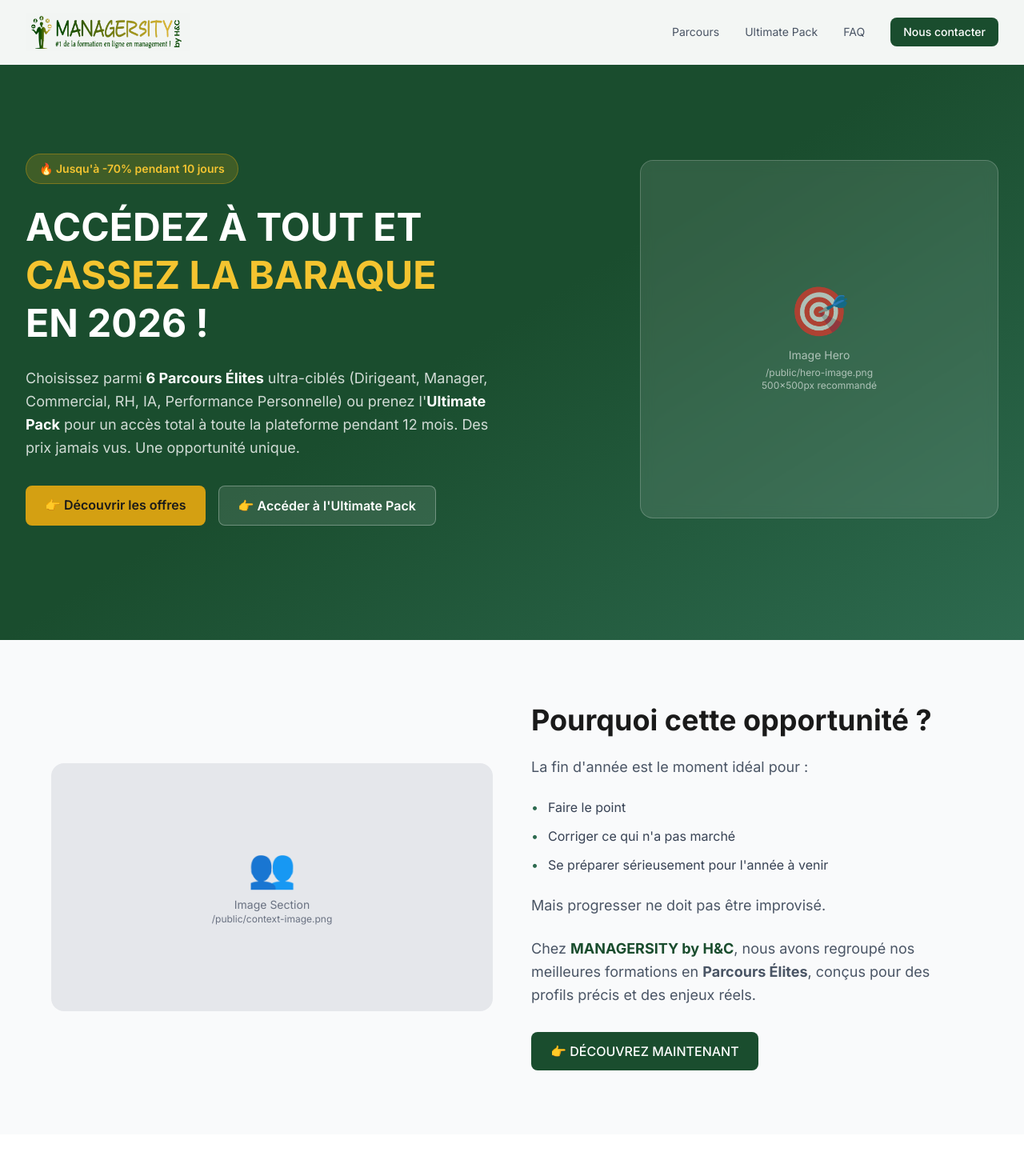
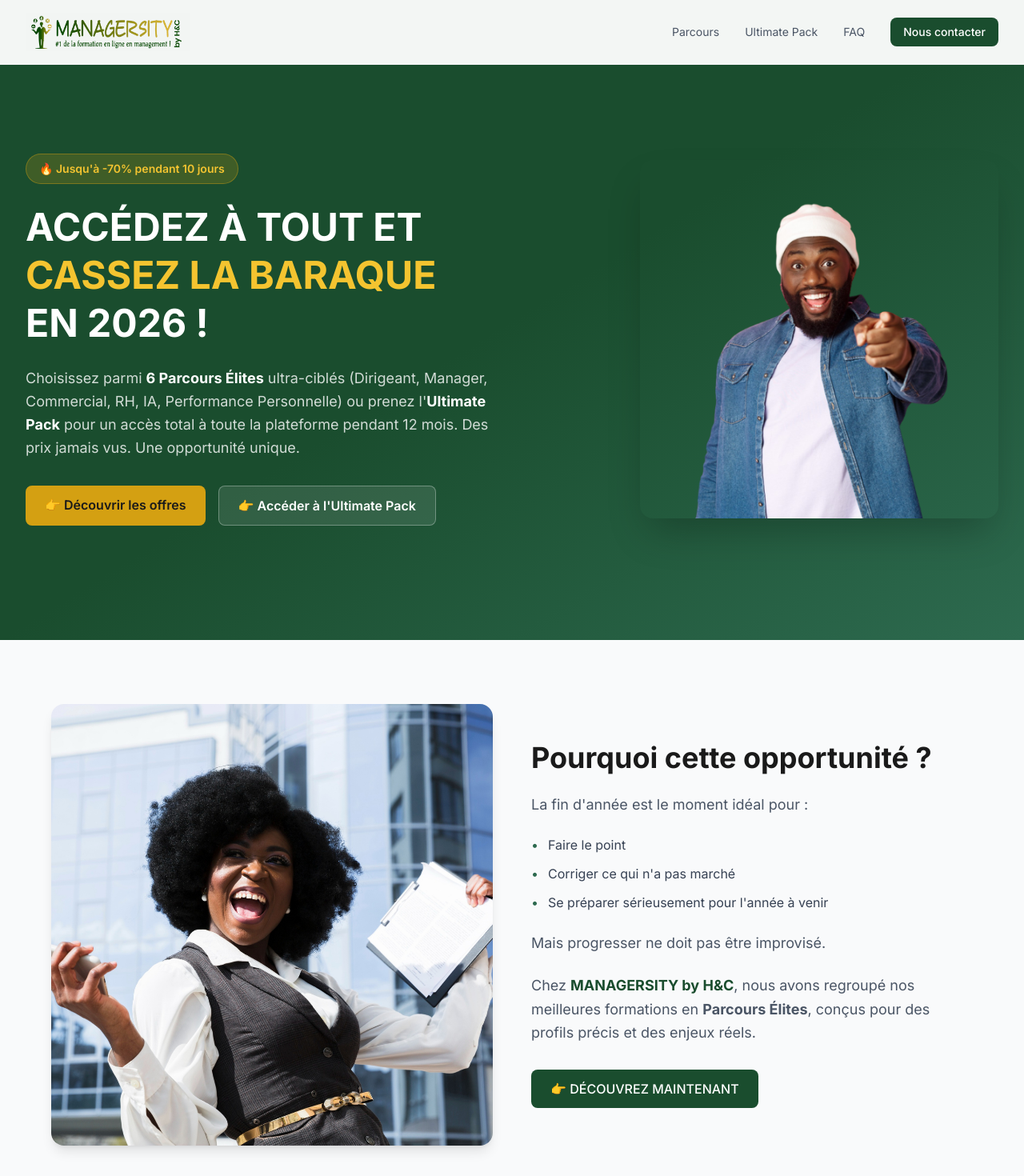
Before and after one commit to Managersity/managersity-landing, a Next.js app: page / in a window 1280 px wide. Shown: the top 1470 px of the page at 80% size. Built offline with nearby package versions, Linux system fonts and the light colour scheme.

Commit message:
Remplacer les images placeholders par des vrais images

```diff
--- a/src/app/page.tsx
+++ b/src/app/page.tsx
@@ -308,16 +308,15 @@
               </div>
             </div>
 
-            {/* Right - Hero Image Placeholder */}
+            {/* Right - Hero Image */}
             <div className="flex justify-center lg:justify-end">
-              <div className="bg-white/10 backdrop-blur-sm rounded-2xl p-8 border border-white/20 w-full max-w-md aspect-square flex items-center justify-center">
-                <div className="text-center text-white/60">
-                  <div className="text-6xl mb-4">🎯</div>
-                  <p className="text-sm">Image Hero</p>
-                  <p className="text-xs mt-1">/public/hero-image.png</p>
-                  <p className="text-xs">500x500px recommandé</p>
-                </div>
-              </div>
+              <Image
+                src="/hero-image.png"
+                alt="Formation Managersity"
+                width={500}
+                height={500}
+                className="rounded-2xl shadow-2xl w-full max-w-md"
+              />
             </div>
           </div>
         </div>
@@ -327,15 +326,15 @@
       <section className="py-20 px-4 md:px-8 bg-gray-50">
         <div className="max-w-6xl mx-auto">
           <div className="grid md:grid-cols-2 gap-12 items-center">
-            {/* Image placeholder */}
+            {/* Image */}
             <div className="order-2 md:order-1">
-              <div className="bg-gray-200 rounded-2xl aspect-video flex items-center justify-center">
-                <div className="text-center text-gray-500">
-                  <div className="text-5xl mb-3">👥</div>
-                  <p className="text-sm">Image Section</p>
-                  <p className="text-xs">/public/context-image.png</p>
-                </div>
-              </div>
+              <Image
+                src="/context-image.png"
+                alt="Pourquoi cette opportunité"
+                width={600}
+                height={400}
+                className="rounded-2xl shadow-lg w-full"
+              />
             </div>
 
             {/* Content */}
@@ -497,13 +496,13 @@
             </div>
 
             <div>
-              <div className="bg-white/10 backdrop-blur-sm rounded-2xl aspect-video flex items-center justify-center border border-white/20">
-                <div className="text-center text-white/60">
-                  <div className="text-5xl mb-3">🎓</div>
-                  <p className="text-sm">Image Témoignage</p>
-                  <p className="text-xs">/public/testimonial-image.png</p>
-                </div>
-              </div>
+              <Image
+                src="/testimonial-image.png"
+                alt="Témoignages apprenants"
+                width={600}
+                height={400}
+                className="rounded-2xl shadow-lg w-full"
+              />
             </div>
           </div>
         </div>
```
